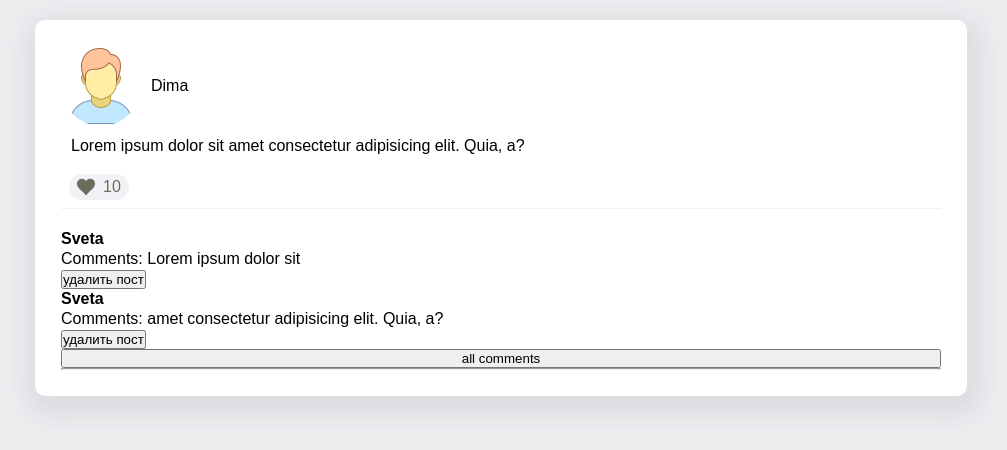
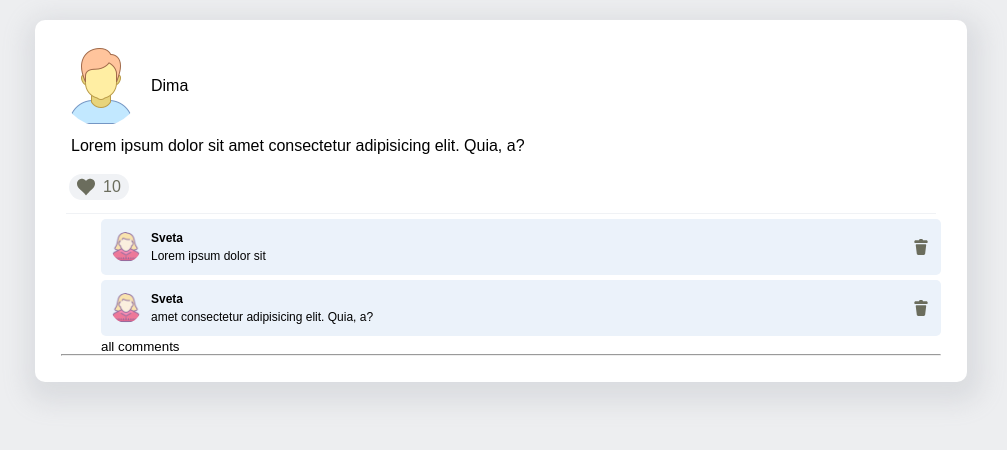
Before and after one commit to LenaRybinskova/normalizing-state-redux, a React (Create React App) app: page / in a window 1280 px wide. Shown: the top 450 px of the page, without its empty margins (139-1146 px from the left). Built offline with nearby package versions, Linux system fonts and the light colour scheme.

Commit message:
styled-component Post, Comment

```diff
--- a/src/features/posts/components/Comment.tsx
+++ b/src/features/posts/components/Comment.tsx
@@ -7,8 +7,74 @@ import {
 } from "features/posts/comments-reducer";
 import { AuthorAPIType } from "api/apiPosts";
 import styled from "styled-components";
+import { ReactComponent as DeleteIcon } from "../../../assets/icons/basket.svg";
 
 const CommentContainer = styled.li`
+  display: flex;
+  flex-direction: row;
+  justify-content: flex-start;
+  align-items: center;
+  background-color: #ebf2fa;
+  border-radius: 5px;
+
+  padding: 10px;
+  gap: 10px;
+`;
+
+const AvatarAuthor = styled.img`
+  width: 30px;
+  height: 30px;
+  border-radius: 50%;
+`;
+
+const CommentContent = styled.div`
+  display: flex;
+  flex-direction: row;
+  justify-content: space-between;
+  align-items: center;
+  width: 100%;
+  gap: 10px;
+  transition-duration: 0.9s;
+
+  & button {
+    display: flex;
+    justify-content: center;
+    align-items: center;
+    width: 20px;
+    height: 20px;
+    border: none;
+    color: var(--background-like-text-color);
+    background: none;
+    padding: 0;
+  }
+
+  & svg {
+    width: 16px;
+    height: 16px;
+    cursor: pointer;
+    transition: opacity 0.3s ease;
+  }
+
+  & svg:hover {
+    opacity: 0.5;
+  }
+`;
+
+const CommentContentText = styled.div`
+  display: flex;
+  flex-direction: column;
+  justify-content: flex-star;
+  flex-grow: 1;
+  font-size: 12px;
+  line-height: 1.5;
+
+  & span {
+    font-weight: 700;
+  }
+`;
+
+const Line = styled.div`
+  border-bottom: 1px solid var(--background-like-color);
 `;
 
 type Props = {
@@ -26,12 +92,19 @@ export const Comment = ({ id, postId }: Props) => {
   const dispatch = useAppDispatch();
 
   return (
-    <CommentContainer>
-      <b>{authorComment.name}</b>
-      <div>Comments: {comment.text}</div>
-      <button onClick={() => dispatch(deletePostComment(postId, id))}>
-        удалить пост
-      </button>
-    </CommentContainer>
+    <>
+      <CommentContainer>
+        <AvatarAuthor src={authorComment.avatar} />
+        <CommentContent>
+          <CommentContentText>
+            <span>{authorComment.name}</span>
+            <p> {comment.text}</p>
+          </CommentContentText>
+          <button onClick={() => dispatch(deletePostComment(postId, id))}>
+            <DeleteIcon />
+          </button>
+        </CommentContent>
+      </CommentContainer>
+    </>
   );
 };
--- a/src/features/posts/components/Post.tsx
+++ b/src/features/posts/components/Post.tsx
@@ -19,12 +19,6 @@ const PostContainer = styled.div`
   padding: 10px;
 `;
 const PostHeader = styled.div`
-  display: flex;
-  flex-direction: column;
-  justify-content: flex-start;
-`;
-
-const PostComments = styled.div`
   display: flex;
   flex-direction: column;
   justify-content: flex-start;
@@ -63,7 +57,7 @@ const StyledTextarea = styled.textarea`
   box-sizing: border-box;
   overflow: hidden;
   background-color: var(--background-like-color);
-
+  transition-duration: 0.5s;
   border-radius: 15px;
 `;
 const PostText = styled.div`
@@ -99,9 +93,38 @@ const Likes = styled.div`
     fill: currentColor;
   }
 `;
+
+const PostBody = styled.div`
+  display: flex;
+  flex-direction: column;
+  justify-content: flex-start;
+  margin-left: 40px;
+`;
+
+const PostBodyItems = styled.ul`
+  display: flex;
+  flex-direction: column;
+  gap: 5px;
+  margin-bottom: 3px;
+`;
+
 const Line = styled.div`
   border-bottom: 1px solid var(--background-like-color);
+  margin: 5px;
 `;
+
+const ButtonShowAllComments = styled.button`
+  display: flex;
+  background-color: transparent;
+  border: none;
+  font-family: "Nunito Sans", sans-serif;
+  cursor: pointer;
+
+  &:hover {
+    opacity: 0.5;
+  }
+`;
+
 export const Post = ({ postId }: Props) => {
   const post = useSelector<AppRootStateType, PostType>(
     (state) => state.posts.byId[postId]
@@ -173,18 +196,18 @@ export const Post = ({ postId }: Props) => {
       </PostHeader>
       <Line></Line>
 
-      <PostComments>
-        <br />
-
-        <ul>
+      <PostBody>
+        <PostBodyItems>
           {post.commentsIds.map((id) => (
             <Comment key={id} id={id} postId={postId} />
           ))}
-        </ul>
-        <button onClick={() => dispatch(fetchPostComment(postId))}>
+        </PostBodyItems>
+        <ButtonShowAllComments
+          onClick={() => dispatch(fetchPostComment(postId))}
+        >
           all comments
-        </button>
-      </PostComments>
+        </ButtonShowAllComments>
+      </PostBody>
 
       <hr />
     </PostContainer>
--- a/src/styles/GlobalStyles.ts
+++ b/src/styles/GlobalStyles.ts
@@ -48,9 +48,3 @@ body {
     list-style: none;
   }
 `;
-
-// #ffffff post
-// #ebf2fa button
-// #5485bc button text
-// #f0f2f5 for likes
-// box-shadow: rgba(149, 157, 165, 0.2) 0px 8px 24px;
```
Also changed, not shown: src/assets/icons/basket.svg (added), src/assets/icons/delete.svg (added).
